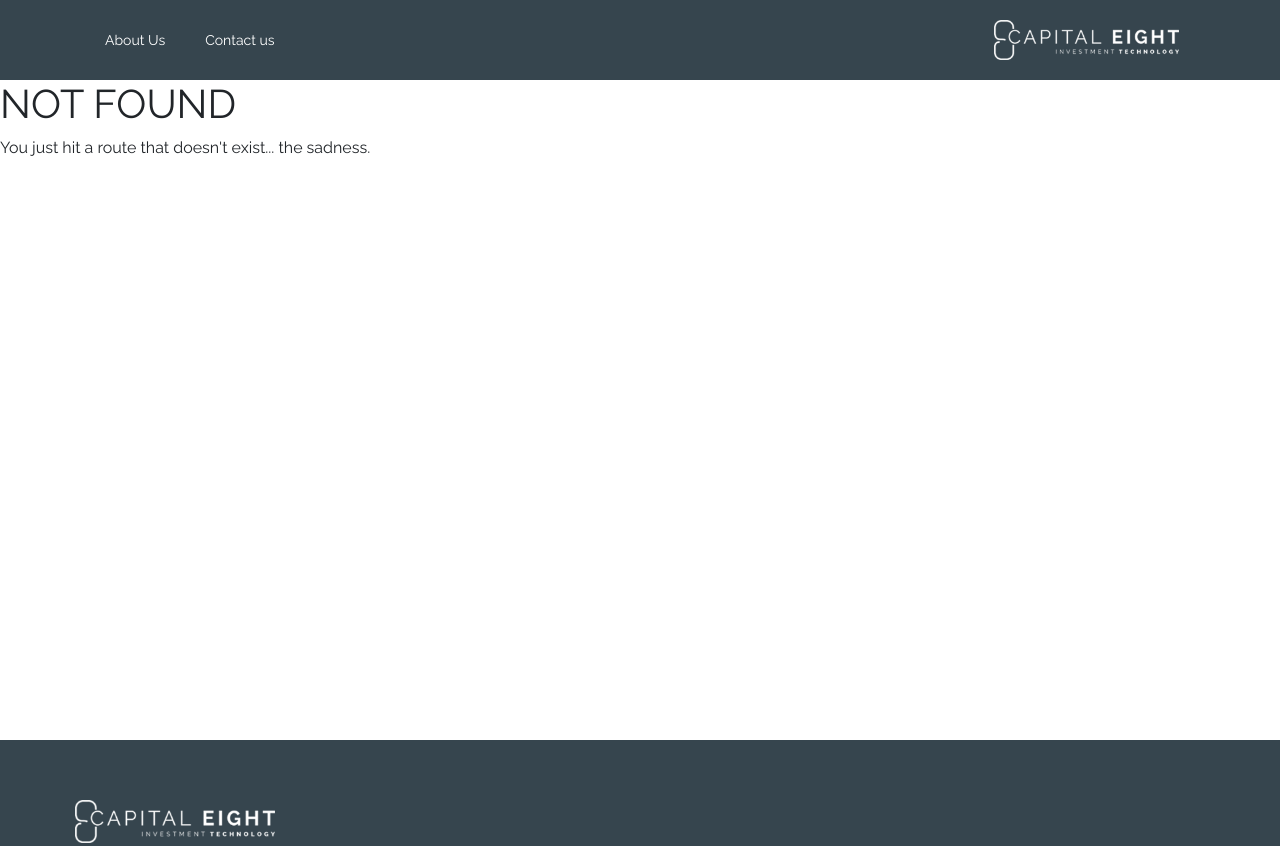
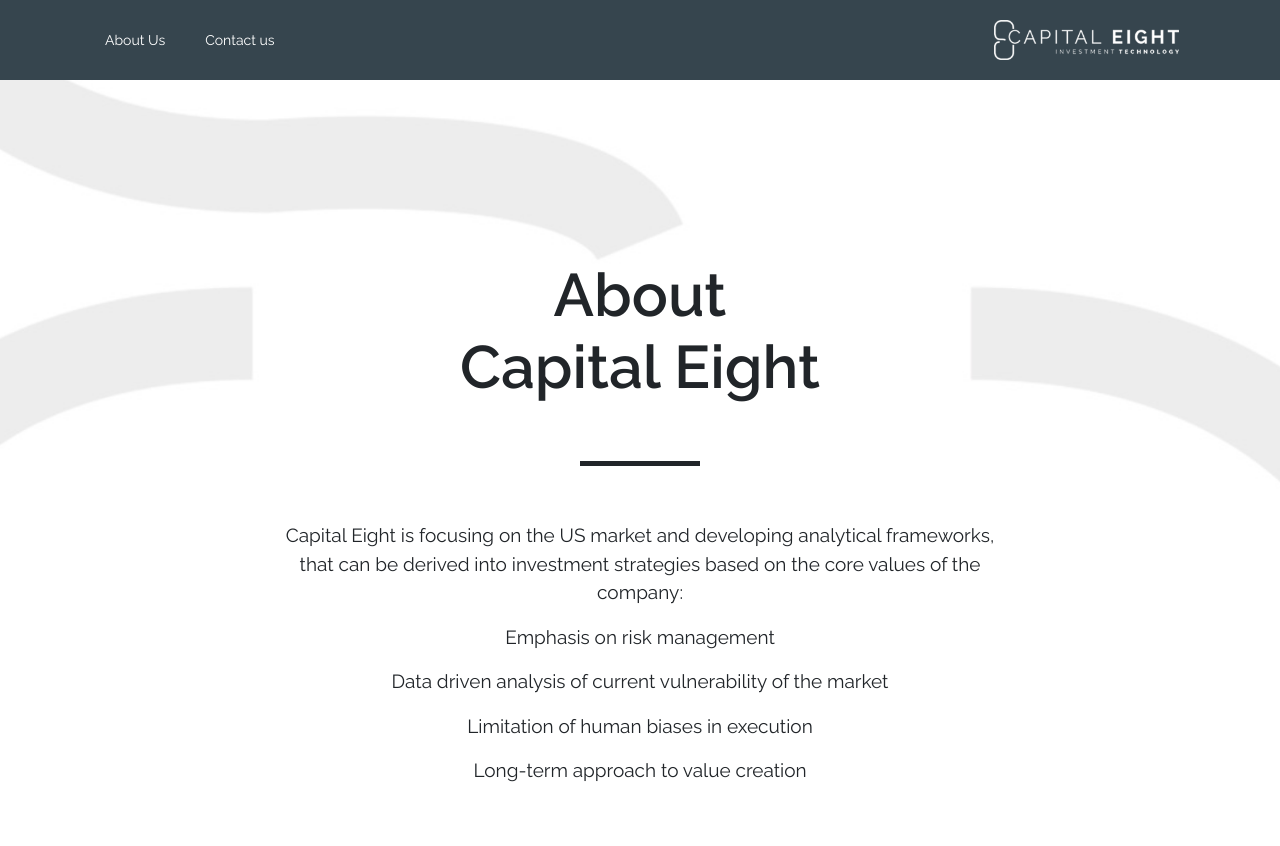
Before and after one commit to davidvexel/capital-eight, a Gatsby site: page /about in a window 1280 px wide. Before the commit this address had no page. Shown: the top 846 px of the page. Built offline with nearby package versions, Linux system fonts and the light colour scheme; Gatsby itself is replaced by a stand-in of ours.

Commit message:
Adding hero section in about us

```diff
--- a/gatsby-config.js
+++ b/gatsby-config.js
@@ -34,7 +34,7 @@ module.exports = {
         fonts: [
           {
             family: `Raleway`,
-            variants: [`400`, `700`],
+            variants: [`400`,`600`, `700`],
           },
         ],
       },
--- /dev/null
+++ b/src/components/aboutHero.js
@@ -0,0 +1,36 @@
+import React, { Component } from "react"
+import { Row, Col, Container } from "react-bootstrap"
+import background from "../images/about-img.jpg"
+import { Parallax } from "react-parallax"
+
+export default class AboutHero extends Component {
+  render() {
+    return (
+      <Parallax
+        className="about-hero"
+        blur={0}
+        bgImage={background}
+        bgImageAlt="About Capital Eight"
+        strength={200}
+      >
+        <div className="about-hero-content">
+          <Container className="text-center">
+            <Row>
+              <Col sm={12} md={{ span: 8, offset: 2}} className="about-hero-col">
+                <h1>About<br/> Capital Eight</h1>
+                <hr/>
+                <div>
+                <p>Capital Eight is focusing on the US market and developing analytical frameworks, that can be derived into investment strategies based on the core values of the company:</p>
+                <p>Emphasis on risk management</p>
+                <p>Data driven analysis of current vulnerability of the market</p>
+                <p>Limitation of human biases in execution</p>
+                <p>Long-term approach to value creation</p>
+                </div>
+              </Col>
+            </Row>
+          </Container>
+        </div>
+      </Parallax>
+    )
+  }
+}
--- /dev/null
+++ b/src/pages/about.js
@@ -0,0 +1,14 @@
+import React from "react"
+
+import Layout from "../components/layout"
+import SEO from "../components/seo"
+import AboutHero from "../components/aboutHero"
+
+const AboutPage = () => (
+  <Layout pageInfo={{ pageName: "index" }}>
+    <SEO title="About Us" keywords={[`about`, `about us`, `us`]} />
+    <AboutHero />
+  </Layout>
+)
+
+export default AboutPage
--- /dev/null
+++ b/src/styles/_about.scss
@@ -0,0 +1,27 @@
+.about-hero-content {
+  h1 {
+    font-weight: 600;
+    font-size: 60px;
+  }
+  hr {
+    display: block;
+    height: 5px;
+    border: 0;
+    border-top: 5px solid #212529;
+    margin: 50px 0;
+    width: 120px;
+  }
+  .about-hero-col {
+    display: flex;
+    flex-direction: column;
+    align-content: center;
+    align-items: center;
+    justify-content: center;
+    width: 100%;
+    height: 900px;
+
+    p {
+      font-size: 19px;
+    }
+  }
+}
--- a/src/styles/style.scss
+++ b/src/styles/style.scss
@@ -6,3 +6,4 @@
 @import "hero";
 @import "cta";
 @import "quote";
+@import "about";
```
Also changed, not shown: src/images/about-img.jpg (added).
